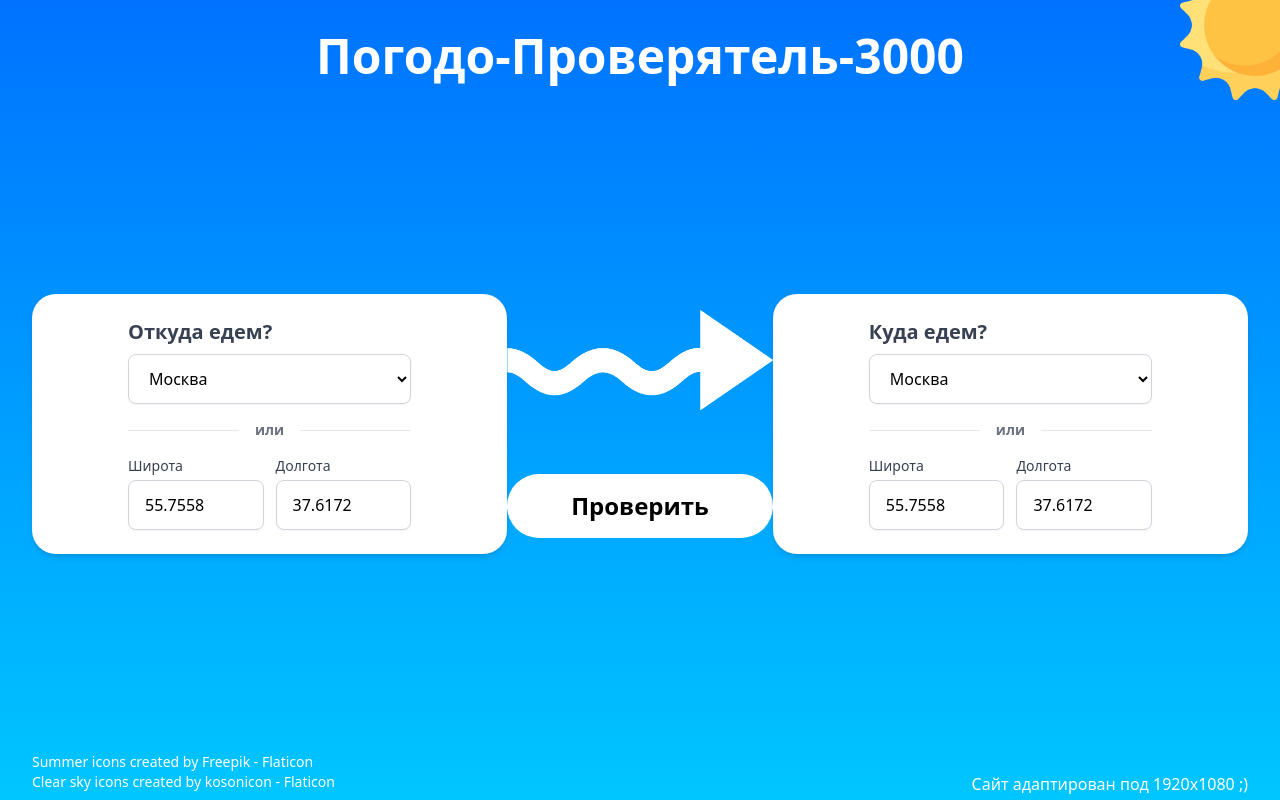
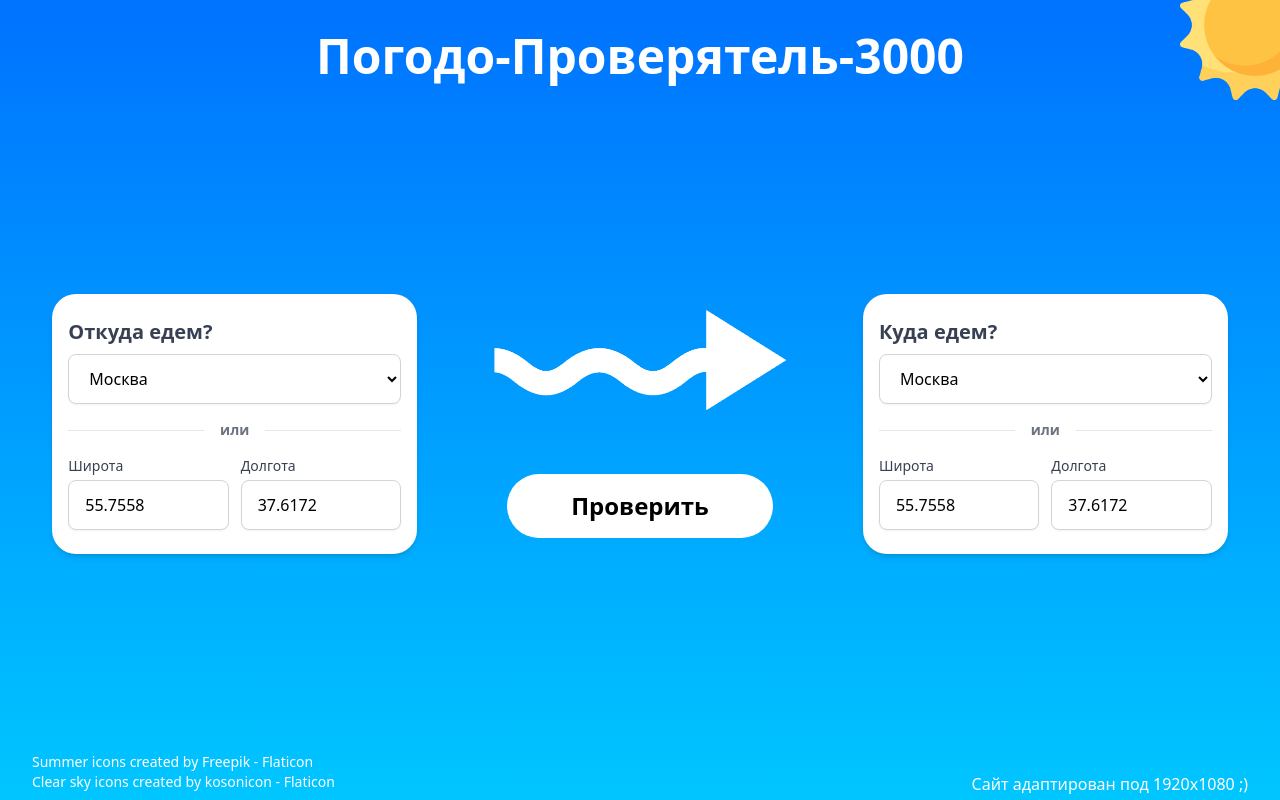
Before and after one commit to kepper104/cu-extern-python-2, a Flask app: page / in a window 1280 px wide. Run offline with Flask 3, Linux system fonts and the light colour scheme; data that the repository does not hold is empty; some libraries are stand-ins or nearby versions.

Commit message:
Adaptability improvements

```diff
--- a/templates/index.html
+++ b/templates/index.html
@@ -14,7 +14,6 @@
 
 
         {# Relative positioning chicanery for the sun image #}
-
         .page-container {
             position: relative;
             overflow: hidden;
@@ -39,13 +38,13 @@
         <div class="flex justify-center items-center flex-col flex-1 w-full">
             <form action="/" method="POST" class="flex flex-row justify-around items-center w-full">
 
-                <div class="bg-white py-6 rounded-3xl shadow-md px-4 lg:px-24">
+                <div class="bg-white py-6 rounded-3xl shadow-md px-4 w-[30%]">
                     <label for="orig-city-select" class="block text-xl font-semibold text-gray-700 mb-2">Откуда
                         едем?</label>
 
                     <div class="">
                         <select id="orig-city-select" name="orig-city"
-                                class="mt-1 block w-full py-3 px-4 border border-gray-300 bg-white rounded-lg shadow-sm focus:outline-none focus:ring-indigo-500 focus:border-indigo-500 transition duration-300 sm:text-base">
+                                class="mt-1 block w-full py-3 px-4 border border-gray-300 bg-white rounded-lg shadow-sm focus:outline-none focus:ring-indigo-500 focus:border-indigo-500 transition duration-300">
                             {% for city in cities.keys() %}
                                 <option value="{{ city }}"
                                         {% if city == "Москва" %}selected{% endif %}>{{ city }}
@@ -81,7 +80,7 @@
                             <label for="orig-longitude"
                                    class="block text-sm font-medium text-gray-700 mb-1">Долгота</label>
                             <input type="text" id="orig-longitude" name="orig-longitude"
-                                   class="block w-full py-3 px-4 border border-gray-300 rounded-lg shadow-sm focus:outline-none focus:ring-indigo-500 focus:border-indigo-500 transition duration-300 sm:text-base"
+                                   class="block w-full py-3 px-4 border border-gray-300 rounded-lg shadow-sm focus:outline-none focus:ring-indigo-500 focus:border-indigo-500 transition duration-300"
                                    placeholder="Введите долготу">
                         </div>
 
@@ -89,8 +88,8 @@
                 </div>
 
 
-                <div class="flex flex-col justify-center items-center">
-                    <img src="/static/wavy_arrow.png" alt="Wavy arrow" class="w-[300px] h-[100px] my-auto">
+                <div class="flex flex-col justify-center items-center w-[30%]">
+                    <img src="/static/wavy_arrow.png" alt="Wavy arrow" class="w-[80%] h-[100px] my-auto">
                     <button class="bg-white hover:bg-gray-200 text-black text-2xl font-bold rounded-full mt-16 py-4 px-16 disabled:bg-red-700 disabled:text-white"
                             type="submit"
                             id="submit-button"
@@ -100,13 +99,13 @@
                 </div>
 
 
-                <div class="bg-white py-6 rounded-3xl shadow-md px-4 lg:px-24">
+                <div class="bg-white py-6 rounded-3xl shadow-md px-4 w-[30%]">
                     <label for="dest-city-select" class="block text-xl font-semibold text-gray-700 mb-2">Куда
                         едем?</label>
 
                     <div class="relative">
                         <select id="dest-city-select" name="dest-city"
-                                class="mt-1 block w-full py-3 px-4 border border-gray-300 bg-white rounded-lg shadow-sm focus:outline-none focus:ring-indigo-500 focus:border-indigo-500 transition duration-300 sm:text-base">
+                                class="mt-1 block w-full py-3 px-4 border border-gray-300 bg-white rounded-lg shadow-sm focus:outline-none focus:ring-indigo-500 focus:border-indigo-500 transition duration-300">
                             {% for city in cities.keys() %}
                                 <option value="{{ city }}"
                                         {% if city == "Москва" %}selected{% endif %}>{{ city }}</option>
@@ -117,7 +116,7 @@
                             <label for="dest-city-search-input">Название Города</label>
                             <input type="text" placeholder="Искомый город" id="dest-city-search-input"
                                    name="dest-city-search-input"
-                                   class="block w-full py-3 px-4 border border-gray-300 rounded-lg shadow-sm focus:outline-none focus:ring-indigo-500 focus:border-indigo-500 transition duration-300 sm:text-base">
+                                   class="block w-full py-3 px-4 border border-gray-300 rounded-lg shadow-sm focus:outline-none focus:ring-indigo-500 focus:border-indigo-500 transition duration-300">
                         </div>
 
                     </div>
@@ -150,7 +149,7 @@
 
         {% if origin_weather or destination_weather or origin_weather_error or destination_weather_error %}
             <div class="flex flex-1 justify-around flex-row w-full text-2xl my-5">
-                <div class="flex flex-1 flex-col text-white items-center bg-opacity-70 bg-blue-500 rounded-lg shadow-lg p-6 mx-20"
+                <div class="flex flex-col text-white items-center bg-opacity-70 bg-blue-500 rounded-lg shadow-lg p-6 w-[40%]"
                      style="backdrop-filter: blur(10px);">
                     {% if origin_weather_error %}
                         <h2 class="text-2xl font-semibold text-red-800">{% if origin_weather_error['reason'] %}
@@ -179,7 +178,7 @@
 
                     {% endif %}
                 </div>
-                <div class="flex flex-1 flex-col text-white items-center bg-opacity-70 bg-blue-500 rounded-lg shadow-lg p-6 mx-20"
+                <div class="flex flex-col text-white items-center bg-opacity-70 bg-blue-500 rounded-lg shadow-lg p-6 w-[40%]"
                      style="backdrop-filter: blur(10px);">
                     {% if destination_weather_error %}
                         <h2 class="text-2xl font-semibold text-red-800">{{ destination_weather_error }}</h2>
```
